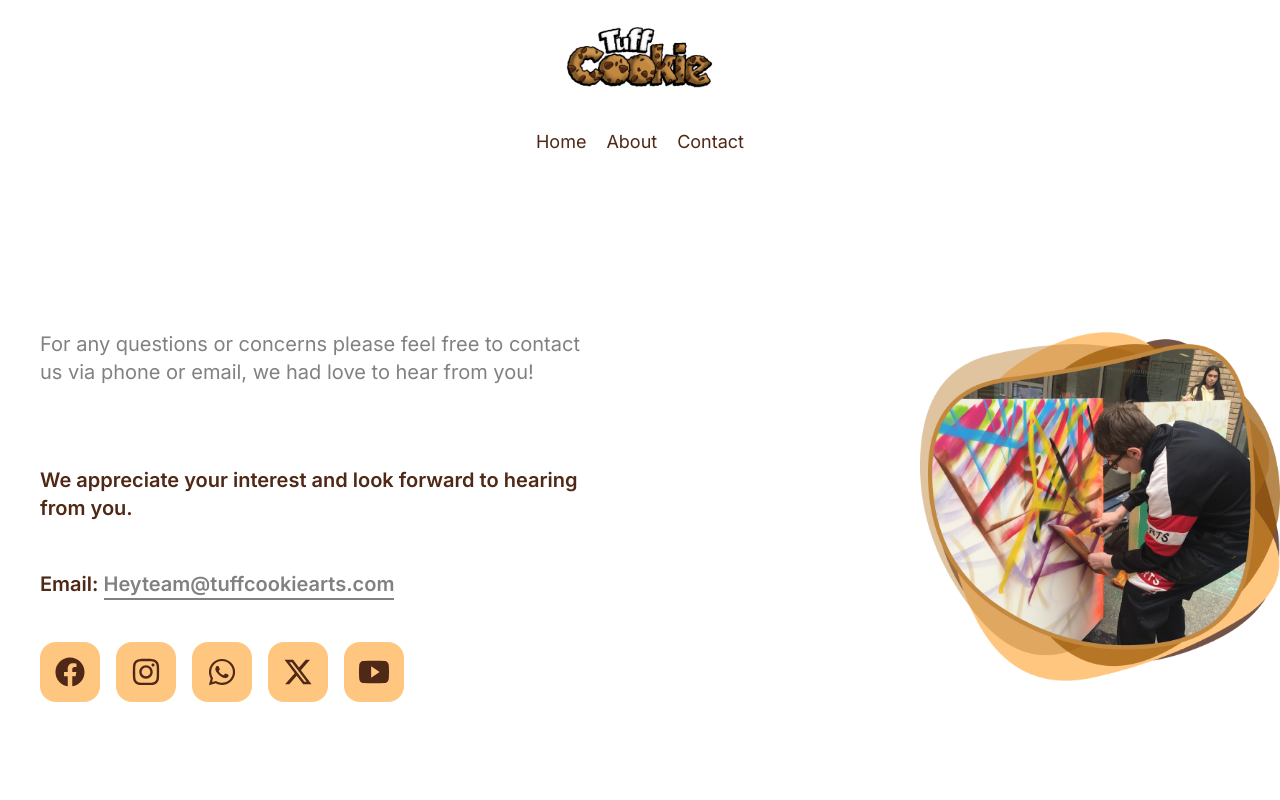
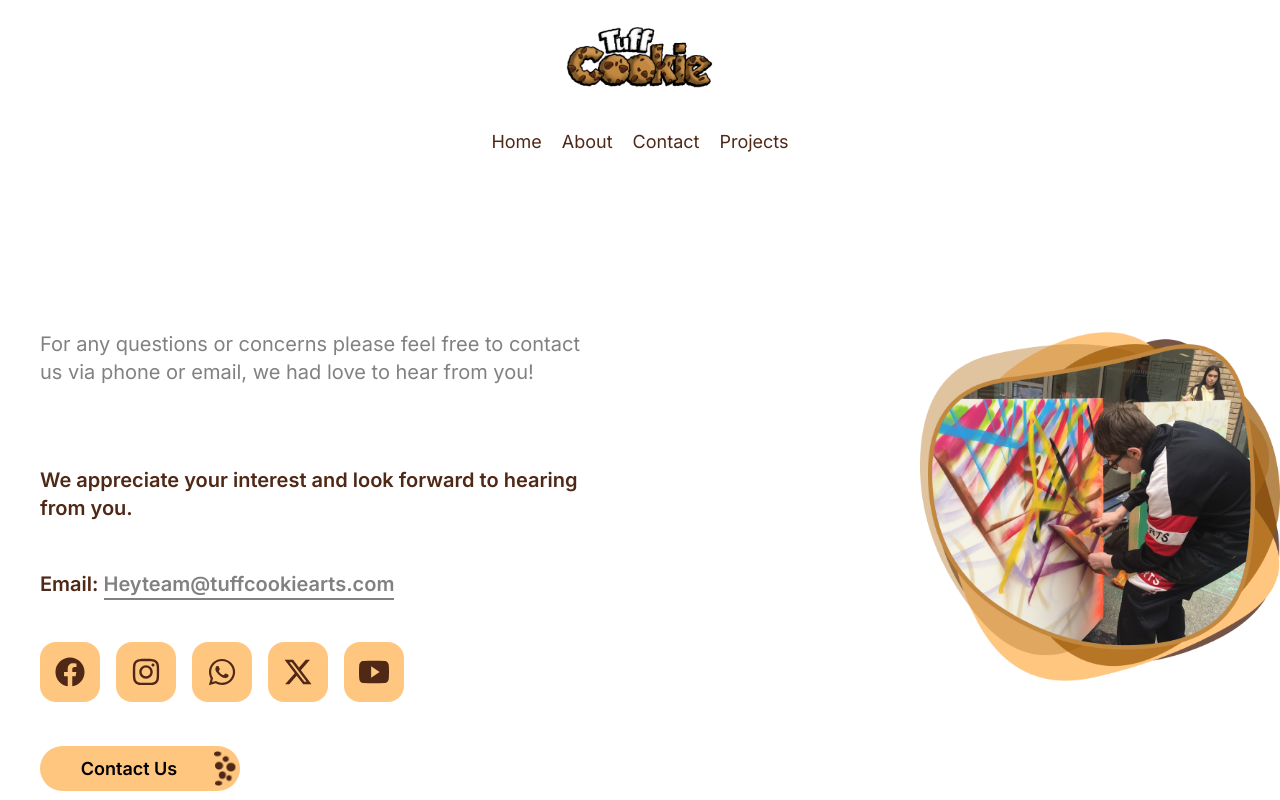
Before and after one commit to raheelbaig/Tuff-Cookies, a Next.js app: page /contact in a window 1280 px wide. Shown: the top 800 px of the page. Built offline with nearby package versions, Linux system fonts and the light colour scheme.

Commit message:
add projects button, Links, Button in contact

```diff
--- a/app/contact/page.tsx
+++ b/app/contact/page.tsx
@@ -4,6 +4,7 @@ import Header from "@/components/Header";
 import Image from "next/image";
 import React, { useState } from "react";
 import heroImage from "@/assets/contact-hero-image.png";
+import dots from "@/assets/buttonDot.png";
 
 // Logos
 import { FaFacebook } from "react-icons/fa";
@@ -38,13 +39,14 @@ function Page() {
               </p>
               <p className="text-primary font-semibold text-xl mb-11 tablet:text-lg tablet:text-center">
                 Email:{" "}
-                <button onClick={handleModalDisplay}>
+                <button>
                   <span className="text-[#818181] border-b-2 border-[#818181] py-0.5">
                     Heyteam@tuffcookiearts.com
                   </span>
                 </button>
               </p>
-              <div className="flex gap-x-4 tablet:items-center tablet:justify-center tablet:gap-x-3">
+
+              <div className="flex gap-x-4 tablet:items-center tablet:justify-center tablet:gap-x-3 ">
                 <button className="flex items-center justify-center w-[60px] h-[60px] tablet:w-[50px] tablet:h-[50px] bg-[#FFC680] rounded-2xl">
                   <FaFacebook
                     size={30}
@@ -79,6 +81,17 @@ function Page() {
                     color="#4F2816"
                     className="tablet:w-[25px] tablet:h-[25px]"
                   />
+                </button>
+              </div>
+              <div className="flex w-full tablet:items-center tablet:justify-center">
+                <button className="mt-11" onClick={handleModalDisplay}>
+                  <div className="flex items-center justify-between   px-1 h-[45px] w-[200px] py-5 bg-[#FFC680] rounded-[60px] cursor-pointer hover:border-4 hover:border-secondary xs-desktop:h-[40px] xs-desktop:w-[190px]">
+                    <div></div>
+                    <p className="text-lg font-semibold">Contact Us</p>
+                    <div className="w-[22px] h-[36px]">
+                      <Image src={dots} alt="dots" />
+                    </div>
+                  </div>
                 </button>
               </div>
             </div>
@@ -123,6 +136,17 @@ function Page() {
             ></textarea>
           </div>
         </Modal.Body>
+        <Modal.Footer>
+          <button className="" onClick={handleModalDisplay}>
+            <div className="flex items-center justify-between px-1 h-[45px] w-[150px] py-5 bg-[#FFC680] rounded-[60px] cursor-pointer hover:border-4 hover:border-secondary xs-desktop:h-[40px] xs-desktop:w-[150px]">
+
+              <p className="text-lg font-semibold pl-5">Submit</p>
+              <div className="w-[22px] h-[36px]">
+                <Image src={dots} alt="dots" />
+              </div>
+            </div>
+          </button>
+        </Modal.Footer>
       </Modal.Container>
     </>
   );
--- a/app/projects/page.tsx
+++ b/app/projects/page.tsx
@@ -83,7 +83,9 @@ function Page() {
             </button>
           </Link>
           <div className="flex flex-col items-center justify-center gap-y-8 py-6">
+            <Link href="/">
             <Image src={logo} alt="logo" width={150} height={65} />
+            </Link>
             <div className="flex gap-x-5 text-primary  text-lg tablet:hidden">
               <Link href="/home">
                 <button className="hover:font-bold">Home</button>
@@ -93,6 +95,9 @@ function Page() {
               </Link>
               <Link href="/contact">
                 <button className="hover:font-bold">Contact</button>
+              </Link>
+              <Link href="/projects">
+                <button className="hover:font-bold">Projects</button>
               </Link>
             </div>
           </div>
--- a/components/Header.tsx
+++ b/components/Header.tsx
@@ -14,6 +14,7 @@ function Header() {
   };
   return (
     <div className="container flex flex-col items-center justify-center gap-y-10 py-6 tablet:gap-5 tablet:py-3 tablet:flex-row tablet:justify-between px-8">
+      <Link href="/">
       <Image
         src={logo}
         alt="logo"
@@ -21,6 +22,7 @@ function Header() {
         height={65}
         className="tablet:w-[90px] aspect-[70/30] object-contain "
       />
+      </Link>
       <div className="flex gap-x-5 tablet:gap-x-4 text-primary  text-lg tablet:hidden">
         <Link href="home tablet:hidden">
           <button className="hover:font-bold tablet:text-base">Home</button>
@@ -30,6 +32,9 @@ function Header() {
         </Link>
         <Link href="contact">
           <button className="hover:font-bold tablet:text-base">Contact</button>
+        </Link>
+        <Link href="projects">
+          <button className="hover:font-bold tablet:text-base">Projects</button>
         </Link>
       </div>
       <div>
@@ -68,6 +73,11 @@ function Header() {
                 Contact
               </button>
             </Link>
+            <Link href="/projects">
+              <button className="  text-white text-[20px] font-semibold rounded-lg">
+                Projects
+              </button>
+            </Link>
           </div>
         </div>
       )}
```
